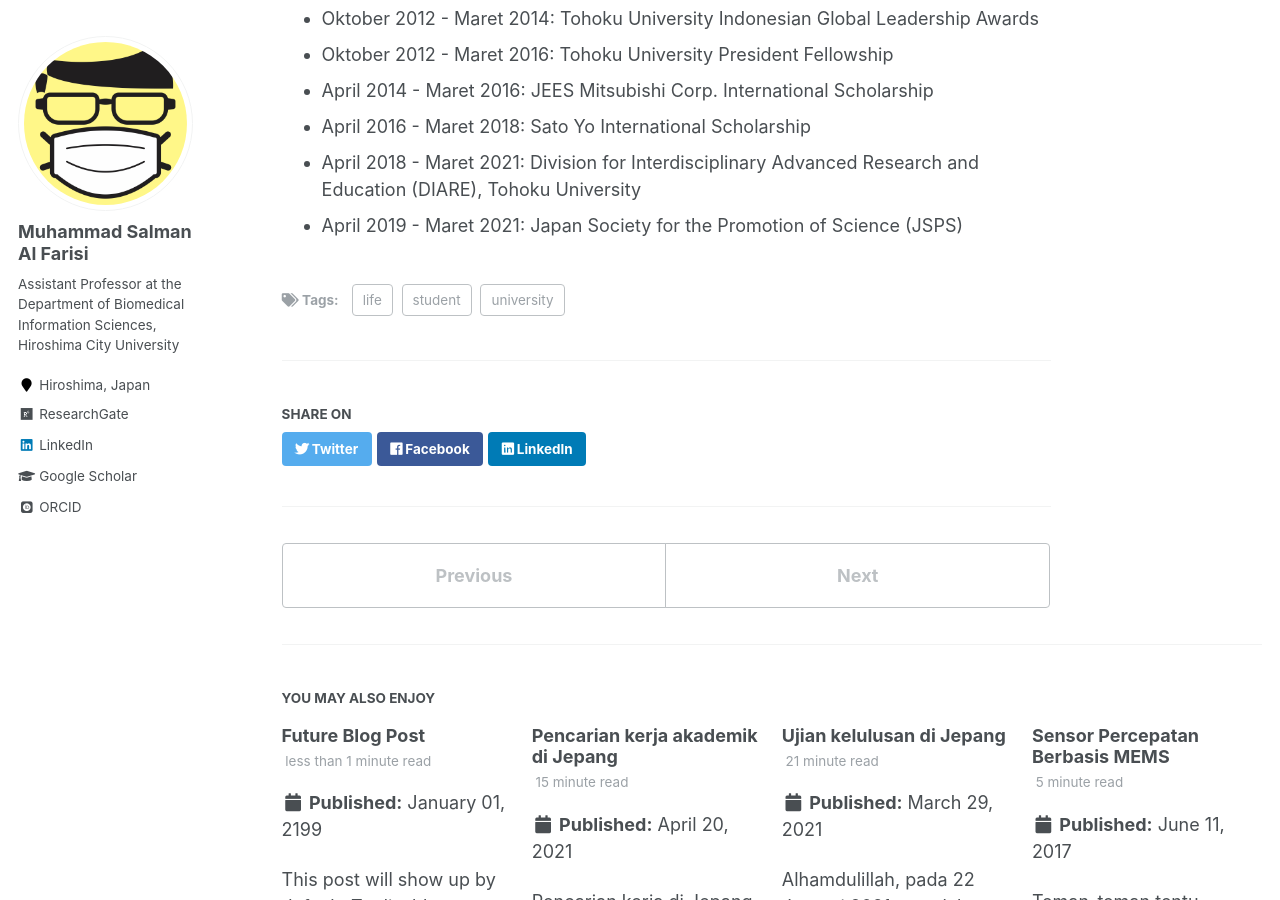
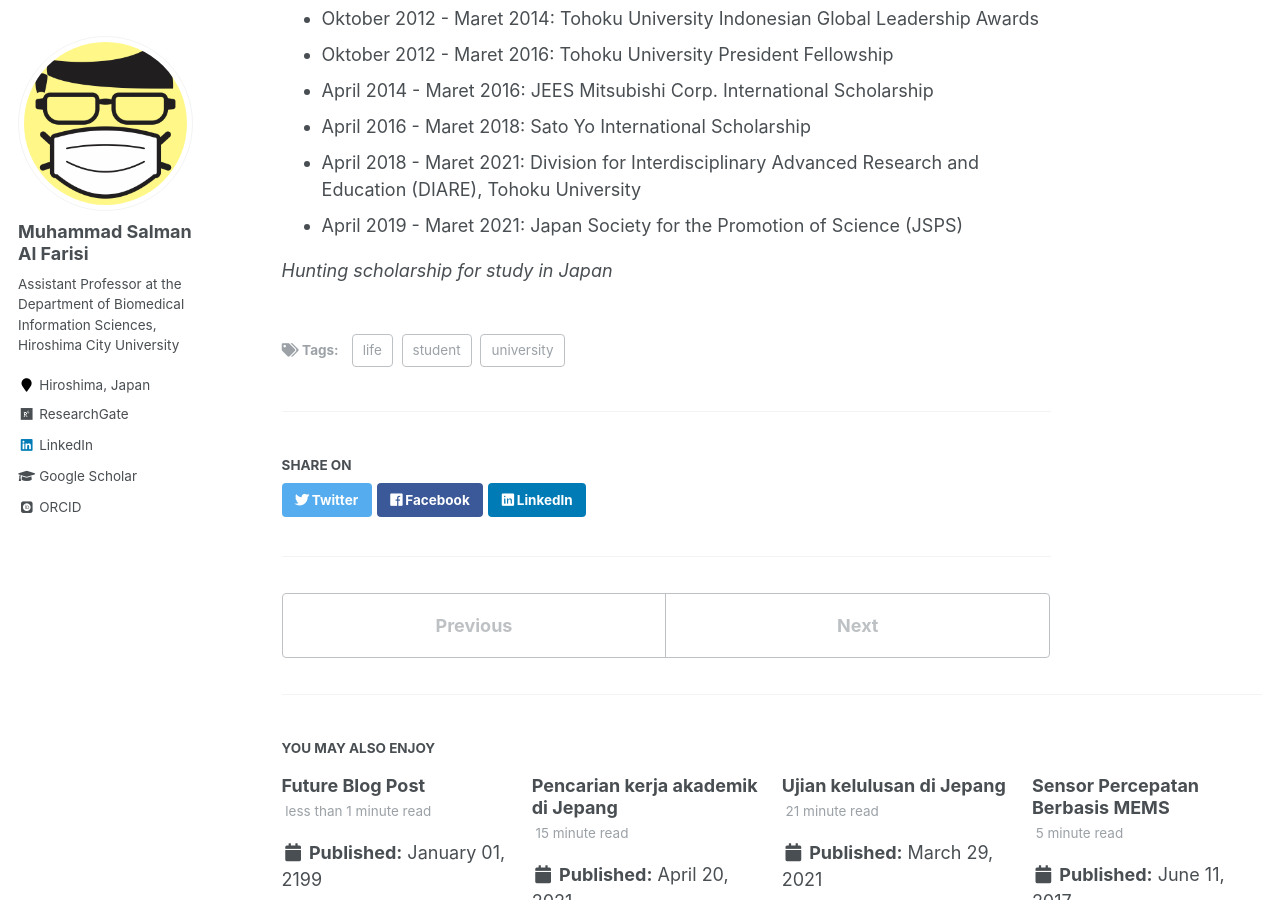
Before and after one commit to msalfarisi/msalfarisi.github.io, a Jekyll site: the page built from _posts/2021-01-05-beasiswa.md, in a window 1280 px wide and 900 px high, scrolled down 11000 px. Built offline with Jekyll 4.4.1, drawn with Linux system fonts in a browser that asks for light colours; some web fonts are replaced.

Commit message:
Update 2021-01-05-beasiswa.md

```diff
--- a/_posts/2021-01-05-beasiswa.md
+++ b/_posts/2021-01-05-beasiswa.md
@@ -103,3 +103,5 @@ Demikian petualangan pencarian beasiswa saya semasa berkuliah di Tohoku Universi
 * April 2016 - Maret 2018: Sato Yo International Scholarship
 * April 2018 - Maret 2021: Division for Interdisciplinary Advanced Research and Education (DIARE), Tohoku University
 * April 2019 - Maret 2021: Japan Society for the Promotion of Science (JSPS)
+
+_Hunting scholarship for study in Japan_
```
